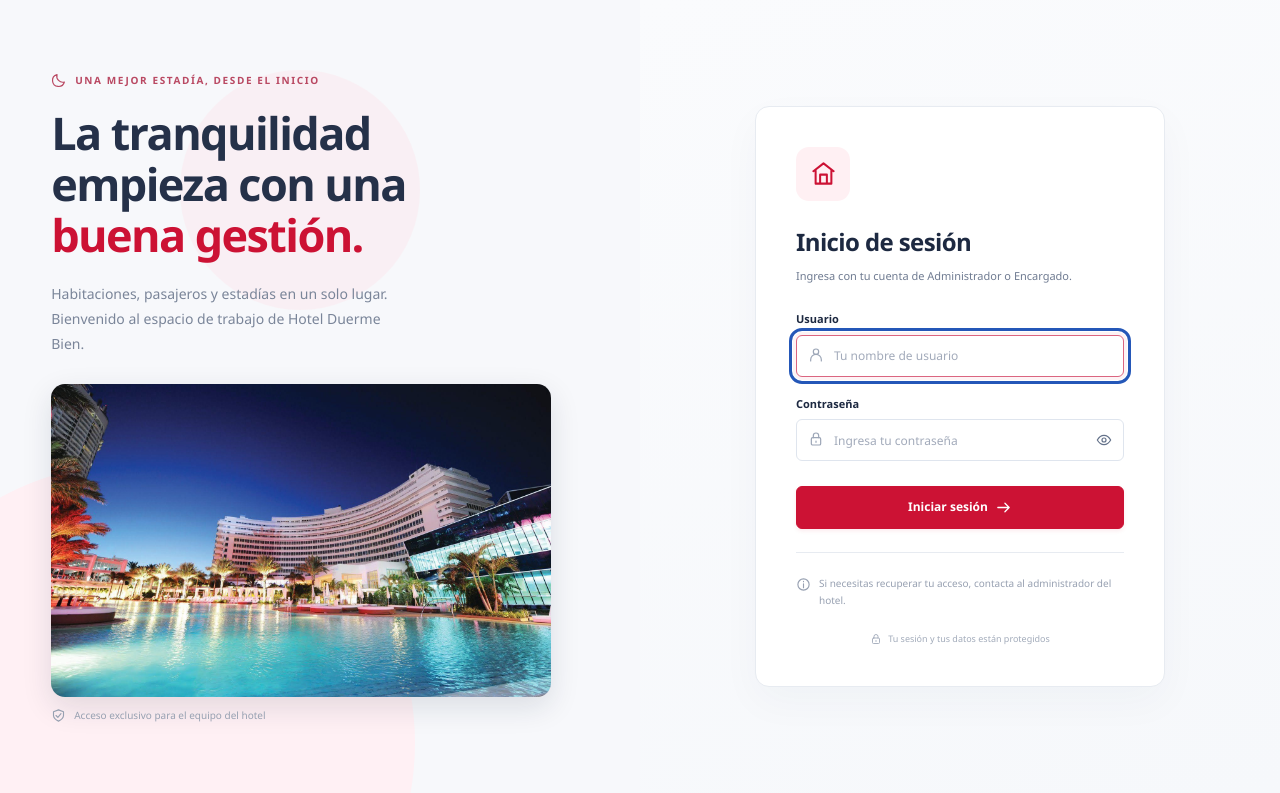
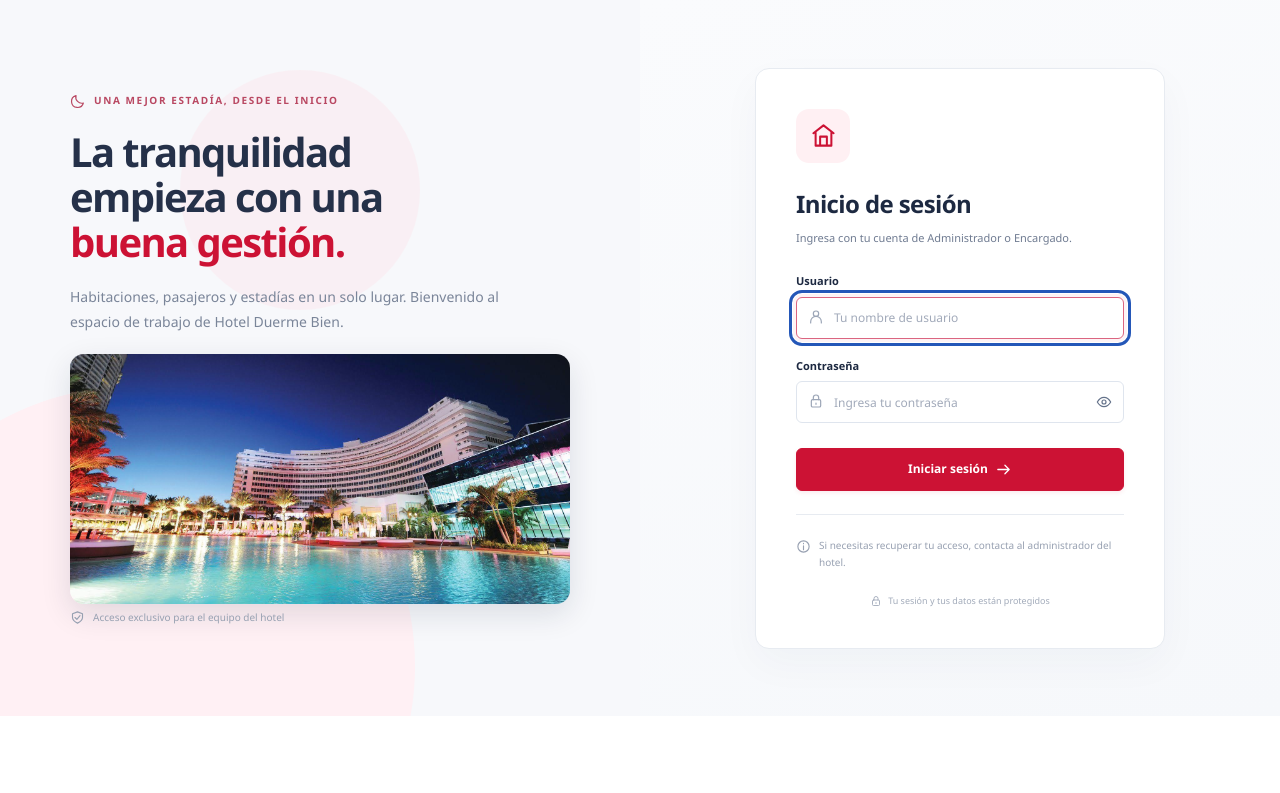
Before and after one commit to blesstyv/Hotel_Duerme_Bien, a Django app: page /login/ in a window 1280 px wide. Shown: the part 84-877 px from the top of the page. After the commit the page ends 800 px from the top, so only its background shows below. Run offline with Django 5.2, Linux system fonts and the light colour scheme; parts of the project's set-up code (start-up, migrations or seed data) failed here and were passed over.

Commit message:
ui: login con ambos bloques centrados y sin cortes en pantallas bajas
Co-Authored-By: Claude Sonnet 5.5 <noreply@anthropic.com>
Claude-Session: https://claude.ai/code/session_01CQPjmvHptdTceSErtyBpq4

```diff
--- a/hotel/static/hotel/css/improvements.css
+++ b/hotel/static/hotel/css/improvements.css
@@ -287,3 +287,46 @@
 .login-story img.login-hotel-image[src$=".jpg"] {
     object-position: center 60%;
 }
+
+
+/* =========================================================
+   LOGIN: ambos bloques centrados en su mitad de la pantalla
+   ========================================================= */
+
+.login-story {
+    justify-content: center;
+    padding-left: 5%;
+    padding-right: 5%;
+}
+
+.login-story-inner {
+    width: 100%;
+    max-width: 500px;
+}
+
+.login-story p {
+    max-width: 460px;
+}
+
+.login-story img.login-hotel-image {
+    display: block;
+    width: 100%;
+    max-width: 100%;
+}
+
+.login-form-area {
+    justify-content: center;
+}
+
+.login-card {
+    margin-left: auto;
+    margin-right: auto;
+}
+
+@media (min-width: 761px) and (max-height: 860px) {
+    .login-story { padding-top: 36px; padding-bottom: 36px; }
+    .login-story h1 { font-size: 40px; }
+    .login-story img.login-hotel-image { margin-top: 20px; }
+    .login-story img.login-hotel-image[src$=".jpg"] { aspect-ratio: 2 / 1; }
+    .login-form-area { padding-top: 28px; padding-bottom: 28px; }
+}
```
